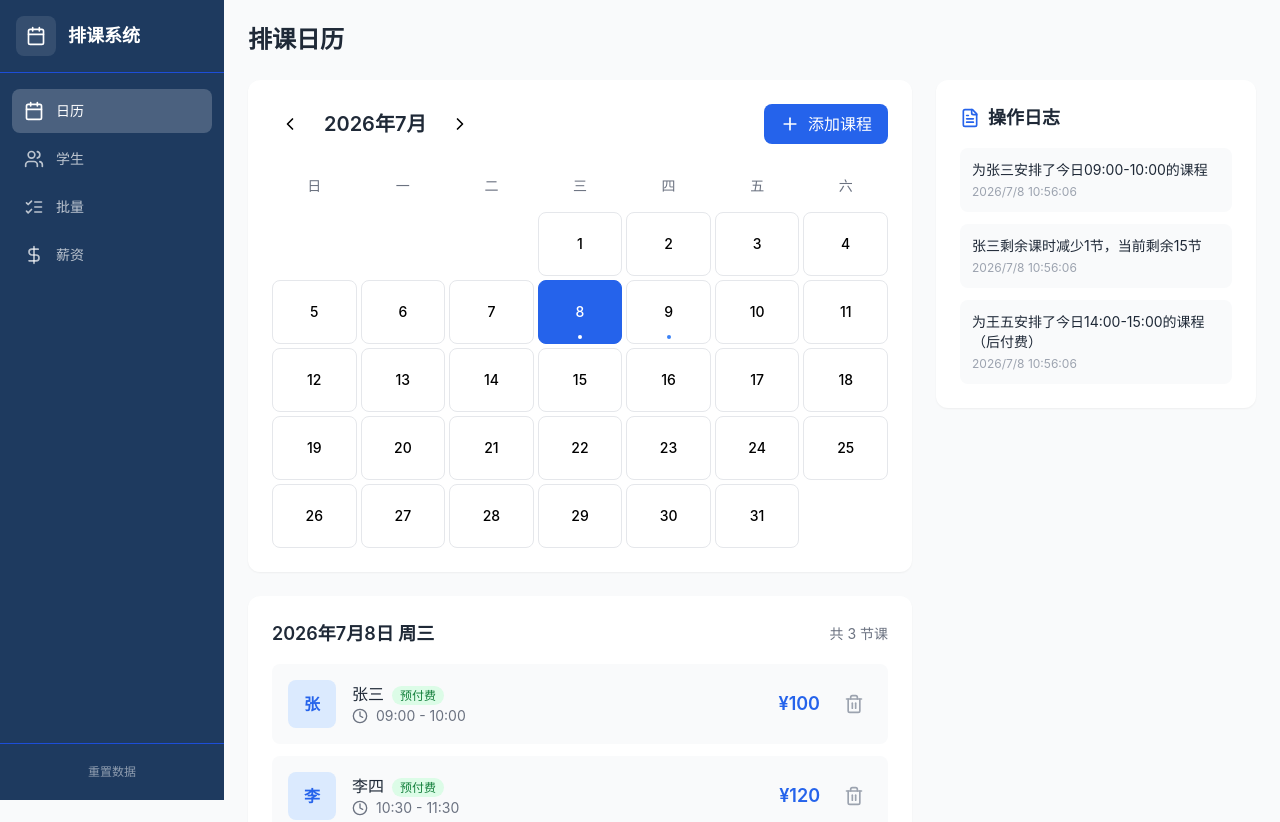
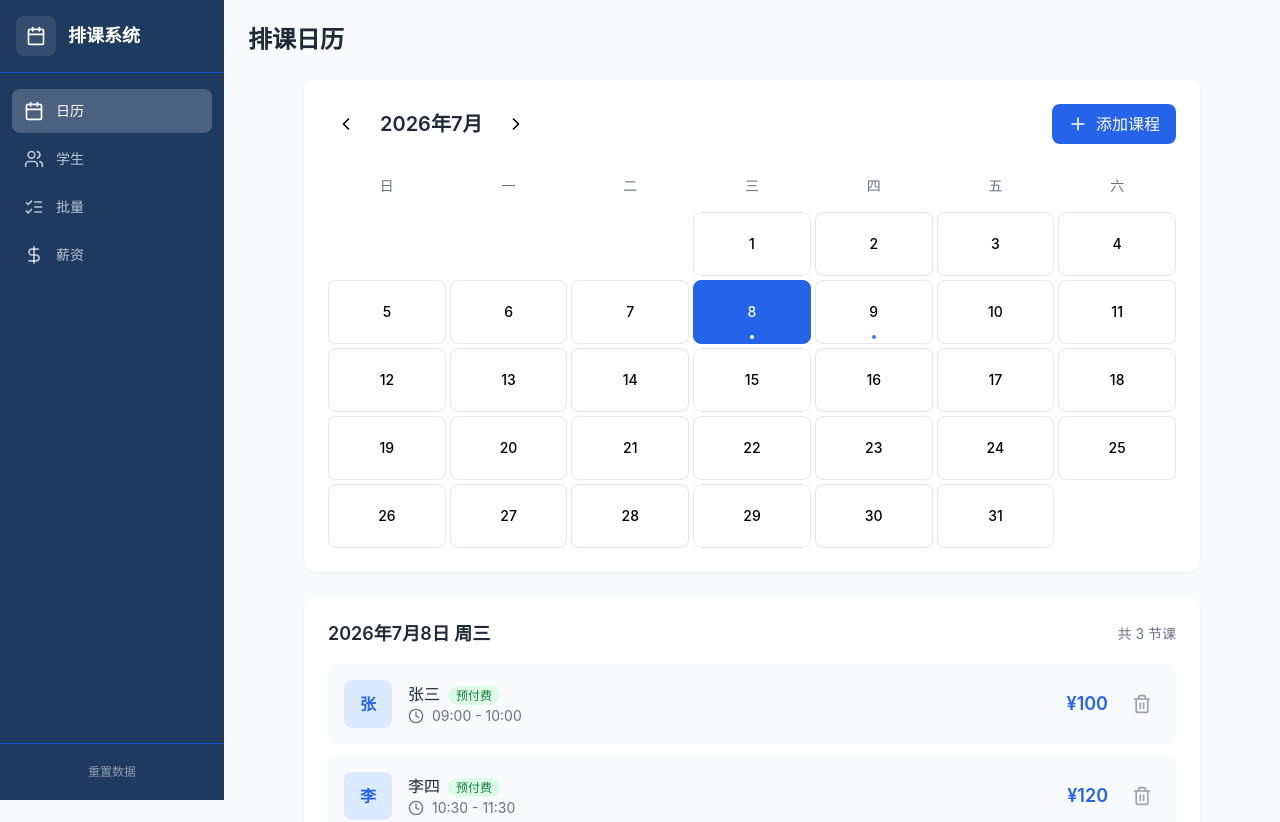
Before and after one commit to Wang-code915/schedule-app, a React (Vite) app: page / in a window 1280 px wide. Shown: the top 822 px of the page. Built offline with nearby package versions, Linux system fonts and the light colour scheme.

Commit message:
修复日期时区不同步问题，移除操作日志

```diff
--- a/src/contexts/AppContext.tsx
+++ b/src/contexts/AppContext.tsx
@@ -2,8 +2,9 @@ import { createContext, useContext, useReducer, useEffect, ReactNode } from 'rea
 import { AppState, Action, Student, Course, Log } from '@/types';
 import { mockStudents, mockCourses, mockLogs } from '@/data/mockData';
 import { loadState, saveState, generateId } from '@/utils/storage';
+import { todayStr, toDateStr } from '@/utils/format';
 
-const today = new Date().toISOString().split('T')[0];
+const today = todayStr();
 
 const initialState: AppState = {
   students: mockStudents,
--- a/src/data/mockData.ts
+++ b/src/data/mockData.ts
@@ -1,7 +1,8 @@
 import { Student, Course, Log } from '@/types';
+import { toDateStr, todayStr } from '@/utils/format';
 
 const today = new Date();
-const formatDate = (date: Date) => date.toISOString().split('T')[0];
+const formatDate = (date: Date) => toDateStr(date);
 
 export const mockStudents: Student[] = [
   {
--- a/src/pages/BatchSchedule.tsx
+++ b/src/pages/BatchSchedule.tsx
@@ -2,7 +2,7 @@ import { useState } from 'react';
 import { Check, Clock, Calendar, ChevronDown, UserPlus } from 'lucide-react';
 import { Layout } from '@/components/Layout';
 import { useApp } from '@/contexts/AppContext';
-import { formatCurrency } from '@/utils/format';
+import { formatCurrency, toDateStr } from '@/utils/format';
 
 export const BatchSchedulePage = () => {
   const { state, addBatchCourses } = useApp();
@@ -31,7 +31,7 @@ export const BatchSchedulePage = () => {
     for (let i = prevMonthDays - 1; i >= 0; i--) {
       const d = new Date(year, month, -i);
       days.push({
-        date: d.toISOString().split('T')[0],
+        date: toDateStr(d),
         day: d.getDate(),
         isCurrentMonth: false,
         isSelected: false,
@@ -40,7 +40,7 @@ export const BatchSchedulePage = () => {
 
     for (let i = 1; i <= daysInMonth; i++) {
       const d = new Date(year, month, i);
-      const dateStr = d.toISOString().split('T')[0];
+      const dateStr = toDateStr(d);
       days.push({
         date: dateStr,
         day: i,
@@ -53,7 +53,7 @@ export const BatchSchedulePage = () => {
     for (let i = 1; i <= remainingDays; i++) {
       const d = new Date(year, month + 1, i);
       days.push({
-        date: d.toISOString().split('T')[0],
+        date: toDateStr(d),
         day: i,
         isCurrentMonth: false,
         isSelected: false,
--- a/src/pages/Calendar.tsx
+++ b/src/pages/Calendar.tsx
@@ -1,14 +1,14 @@
 import { useState } from 'react';
-import { ChevronLeft, ChevronRight, Plus, Clock, Trash2, FileText } from 'lucide-react';
+import { ChevronLeft, ChevronRight, Plus, Clock, Trash2 } from 'lucide-react';
 import { Layout } from '@/components/Layout';
 import { Modal } from '@/components/Modal';
 import { useApp } from '@/contexts/AppContext';
-import { formatDate, getWeekday, getMonthDays } from '@/utils/format';
+import { formatDate, getWeekday, getMonthDays, toDateStr, todayStr } from '@/utils/format';
 import { formatCurrency } from '@/utils/format';
 
 export const CalendarPage = () => {
   const { state, setSelectedDate, addCourse, deleteCourse } = useApp();
-  const { students, courses, logs, selectedDate } = state;
+  const { students, courses, selectedDate } = state;
 
   const [currentMonth, setCurrentMonth] = useState(new Date());
   const [showAddModal, setShowAddModal] = useState(false);
@@ -33,12 +33,12 @@ export const CalendarPage = () => {
   };
 
   const handleDateClick = (date: Date) => {
-    const dateStr = date.toISOString().split('T')[0];
+    const dateStr = toDateStr(date);
     setSelectedDate(dateStr);
     setCourseForm((prev) => ({ ...prev, date: dateStr }));
   };
 
-  const today = new Date().toISOString().split('T')[0];
+  const today = todayStr();
 
   const dayCourses = courses.filter((c) => c.date === selectedDate);
   const sortedCourses = [...dayCourses].sort(
@@ -85,13 +85,10 @@ export const CalendarPage = () => {
     }
   };
 
-  const recentLogs = logs.slice(0, 5);
-
   return (
     <Layout title="排课日历">
-      <div className="grid grid-cols-12 gap-4 md:gap-6">
-        <div className="col-span-12 lg:col-span-8">
-          <div className="bg-white rounded-xl shadow-sm p-4 md:p-6">
+      <div className="max-w-4xl mx-auto">
+        <div className="bg-white rounded-xl shadow-sm p-4 md:p-6">
             <div className="flex items-center justify-between mb-6">
               <div className="flex items-center gap-4">
                 <button
@@ -132,7 +129,7 @@ export const CalendarPage = () => {
                 <div key={i} className="h-10 md:h-16" />
               ))}
               {days.map((date) => {
-                const dateStr = date.toISOString().split('T')[0];
+                const dateStr = toDateStr(date);
                 const hasCourses = courses.some((c) => c.date === dateStr);
                 const isToday = dateStr === today;
                 const isSelected = dateStr === selectedDate;
@@ -163,9 +160,9 @@ export const CalendarPage = () => {
                 );
               })}
             </div>
-          </div>
+        </div>
 
-          <div className="bg-white rounded-xl shadow-sm p-4 md:p-6 mt-4 md:mt-6">
+        <div className="bg-white rounded-xl shadow-sm p-4 md:p-6 mt-4 md:mt-6">
             <div className="flex items-center justify-between mb-4">
               <h3 className="text-base md:text-lg font-semibold text-gray-800">
                 {formatDate(selectedDate)} {getWeekday(selectedDate)}
@@ -245,33 +242,6 @@ export const CalendarPage = () => {
                 </div>
               </div>
             )}
-          </div>
-        </div>
-
-        <div className="col-span-12 lg:col-span-4">
-          <div className="bg-white rounded-xl shadow-sm p-4 md:p-6">
-            <div className="flex items-center gap-2 mb-4">
-              <FileText className="w-5 h-5 text-primary-600" />
-              <h3 className="text-base md:text-lg font-semibold text-gray-800">操作日志</h3>
-            </div>
-            {recentLogs.length === 0 ? (
-              <p className="text-gray-400 text-center py-8">暂无日志</p>
-            ) : (
-              <div className="space-y-3">
-                {recentLogs.map((log) => (
-                  <div
-                    key={log.id}
-                    className="p-3 bg-gray-50 rounded-lg text-sm"
-                  >
-                    <div className="text-gray-800">{log.content}</div>
-                    <div className="text-gray-400 text-xs mt-1">
-                      {new Date(log.createdAt).toLocaleString('zh-CN')}
-                    </div>
-                  </div>
-                ))}
-              </div>
-            )}
-          </div>
         </div>
       </div>
 
--- a/src/pages/Salary.tsx
+++ b/src/pages/Salary.tsx
@@ -2,7 +2,7 @@ import { useState } from 'react';
 import { Calendar, DollarSign, TrendingUp, ArrowUpRight, ArrowDownRight } from 'lucide-react';
 import { Layout } from '@/components/Layout';
 import { useApp } from '@/contexts/AppContext';
-import { formatCurrency, getMonthRange } from '@/utils/format';
+import { formatCurrency, getMonthRange, toDateStr, todayStr } from '@/utils/format';
 
 export const SalaryPage = () => {
   const { state } = useApp();
@@ -10,14 +10,13 @@ export const SalaryPage = () => {
 
   const [selectedMonth, setSelectedMonth] = useState(new Date());
 
-  const today = new Date();
-  const todayStr = today.toISOString().split('T')[0];
+  const today = todayStr();
   const monthStart = getMonthRange(selectedMonth).start;
   const monthEnd = getMonthRange(selectedMonth).end;
 
-  const todayCourses = courses.filter((c) => c.date === todayStr);
+  const todayCourses = courses.filter((c) => c.date === today);
   const monthCourses = courses.filter(
-    (c) => c.date >= monthStart.toISOString().split('T')[0] && c.date <= monthEnd.toISOString().split('T')[0]
+    (c) => c.date >= toDateStr(monthStart) && c.date <= toDateStr(monthEnd)
   );
 
   const todayIncome = todayCourses.reduce((sum, c) => sum + c.rate, 0);
@@ -56,8 +55,8 @@ export const SalaryPage = () => {
   const prevMonthEnd = getMonthRange(prevMonth).end;
   const prevMonthCourses = courses.filter(
     (c) =>
-      c.date >= prevMonthStart.toISOString().split('T')[0] &&
-      c.date <= prevMonthEnd.toISOString().split('T')[0]
+      c.date >= toDateStr(prevMonthStart) &&
+      c.date <= toDateStr(prevMonthEnd)
   );
   const prevMonthIncome = prevMonthCourses.reduce((sum, c) => sum + c.rate, 0);
 
--- a/src/utils/format.ts
+++ b/src/utils/format.ts
@@ -1,5 +1,16 @@
 export const formatCurrency = (amount: number): string => {
   return `¥${amount.toLocaleString()}`;
+};
+
+export const toDateStr = (date: Date): string => {
+  const y = date.getFullYear();
+  const m = String(date.getMonth() + 1).padStart(2, '0');
+  const d = String(date.getDate()).padStart(2, '0');
+  return `${y}-${m}-${d}`;
+};
+
+export const todayStr = (): string => {
+  return toDateStr(new Date());
 };
 
 export const formatDate = (dateStr: string): string => {
```
